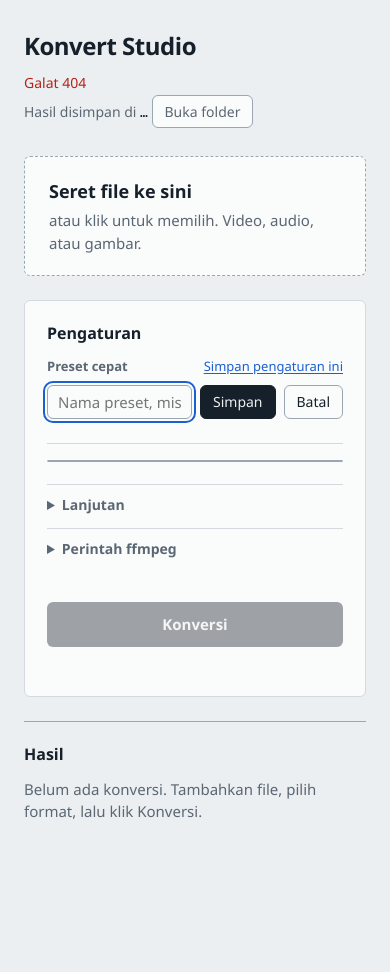
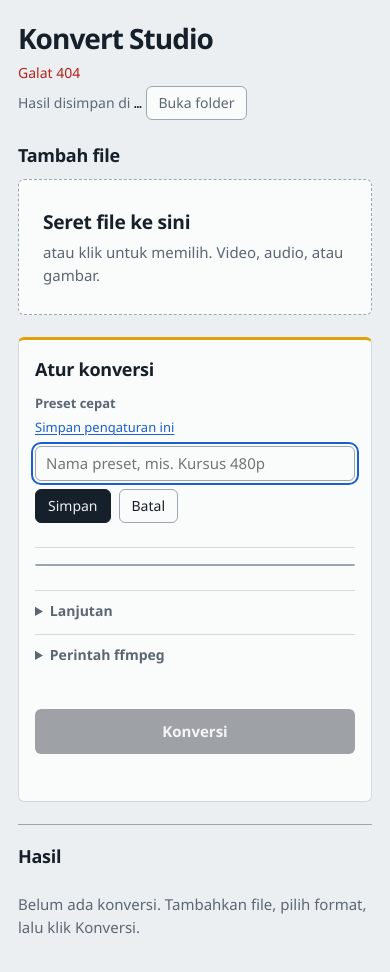
Before and after one commit to andysaktia/konvert-media, a plain HTML site: page konvert/static/index.html in a window 390 px wide. Both pictures are taken after a click on the button "Simpan pengaturan ini". Before the commit the page ends 895 px from the top, so only its background shows below. Drawn offline with Linux system fonts and the light colour scheme; no server answers.

Commit message:
update ui/ux

```diff
--- a/konvert/static/index.html
+++ b/konvert/static/index.html
@@ -19,7 +19,7 @@
 
   <main class="bench">
     <section class="intake" aria-labelledby="h-files">
-      <h2 id="h-files" class="sr">File</h2>
+      <h2 id="h-files">Tambah file</h2>
       <label class="drop">
         <input id="picker" type="file" multiple>
         <span class="drop-main">Seret file ke sini</span>
@@ -29,7 +29,7 @@
     </section>
 
     <section class="setup" aria-labelledby="h-set">
-      <h2 id="h-set">Pengaturan</h2>
+      <h2 id="h-set">Atur konversi</h2>
 
       <div class="profiles">
         <div class="profiles-head">
--- a/konvert/static/style.css
+++ b/konvert/static/style.css
@@ -44,7 +44,7 @@ body {
   min-height: 100vh;
   background: var(--paper);
   color: var(--ink);
-  font: 15px/1.5 "Segoe UI Variable Text", "Segoe UI", system-ui, -apple-system, Roboto, sans-serif;
+  font: 15px/1.55 "Segoe UI Variable Text", "Segoe UI", system-ui, -apple-system, Roboto, sans-serif;
   font-variant-numeric: tabular-nums;
 }
 :focus-visible { outline: 2px solid var(--focus); outline-offset: 2px; }
@@ -54,7 +54,7 @@ code, pre { font-family: "Cascadia Mono", Consolas, "SF Mono", monospace; }
 /* ---------- kerangka ---------- */
 .top, .bench { max-width: 1180px; margin-inline: auto; padding-inline: 24px; }
 .top { display: flex; align-items: flex-end; justify-content: space-between; gap: 8px 24px; padding-block: 28px 12px; }
-.top h1 { margin: 0; font-size: 1.5rem; font-weight: 650; letter-spacing: -0.02em; }
+.top h1 { margin: 0; font-size: 1.75rem; line-height: 1.15; font-weight: 700; letter-spacing: -0.035em; }
 .top-meta { min-width: 0; text-align: right; }
 .top-meta p { margin: 0; color: var(--muted); font-size: .875rem; }
 .engine[data-kind="error"] { color: var(--bad); }
@@ -75,6 +75,13 @@ code, pre { font-family: "Cascadia Mono", Consolas, "SF Mono", monospace; }
 
 .rows { list-style: none; margin: 0; padding: 0; }
 .rows > li:first-child { border-top: 0; }
+.intake h2, .setup h2, .queue h2 {
+  margin: 0 0 12px;
+  font-size: 1.125rem;
+  line-height: 1.3;
+  font-weight: 650;
+  letter-spacing: -0.015em;
+}
 
 .btn {
   display: inline-block; padding: 5px 12px;
@@ -94,13 +101,13 @@ code, pre { font-family: "Cascadia Mono", Consolas, "SF Mono", monospace; }
 .drop {
   position: relative;
   display: flex; flex-direction: column; justify-content: center; gap: 4px;
-  min-height: 120px; padding: 20px 24px;
+  min-height: 136px; padding: 22px 24px;
   border: 1.5px dashed var(--line-strong); border-radius: var(--r);
   background: var(--panel); cursor: pointer;
 }
 .drop:hover, .drop:focus-within, body.dragging .drop { border-color: var(--signal); background: var(--drop-on); }
 .drop input { position: absolute; opacity: 0; width: 1px; height: 1px; }
-.drop-main { font-size: 1.125rem; font-weight: 600; }
+.drop-main { font-size: 1.2rem; font-weight: 650; letter-spacing: -0.015em; }
 .drop-sub { color: var(--muted); }
 
 /* ---------- daftar file ---------- */
@@ -124,8 +131,7 @@ code, pre { font-family: "Cascadia Mono", Consolas, "SF Mono", monospace; }
   max-height: calc(100vh - 32px); overflow-y: auto;
   padding: 20px 22px; background: var(--panel); border: 1px solid var(--line); border-radius: var(--r);
 }
-.setup h2, .queue h2 { margin: 0; font-size: 1rem; font-weight: 650; }
-.setup h2 { margin-bottom: 12px; }
+.setup { border-top: 3px solid var(--signal); }
 
 .profiles { margin-bottom: 16px; padding-bottom: 14px; border-bottom: 1px solid var(--line); }
 .profiles-head { display: flex; align-items: baseline; justify-content: space-between; gap: 12px; margin-bottom: 8px; }
@@ -155,14 +161,15 @@ code, pre { font-family: "Cascadia Mono", Consolas, "SF Mono", monospace; }
 .chip:has(input:checked) { border-color: var(--signal); background: var(--sel); font-weight: 600; box-shadow: inset 0 0 0 1px var(--signal); }
 .chip:has(input:focus-visible) { outline: 2px solid var(--focus); outline-offset: 2px; }
 .chip:has(input:disabled) { opacity: .4; cursor: not-allowed; }
-.fmt-desc { margin: 10px 0 4px; color: var(--muted); font-size: .875rem; }
+.fmt-desc { margin: 12px 0 6px; color: var(--muted); font-size: .9375rem; }
 
 .params { margin-top: 6px; }
 .row {
   display: grid; grid-template-columns: minmax(0, 1fr) minmax(130px, 190px); gap: 4px 12px; align-items: center;
-  padding: 9px 0; border-top: 1px solid var(--line); margin: 0; min-width: 0;
+  padding: 11px 0; border-top: 1px solid var(--line); margin: 0; min-width: 0;
 }
-.row .lab small { display: block; margin-top: 1px; color: var(--muted); font-size: .8125rem; font-weight: 400; line-height: 1.35; }
+.row .lab { font-weight: 550; }
+.row .lab small { display: block; margin-top: 2px; color: var(--muted); font-size: .875rem; font-weight: 400; line-height: 1.4; }
 .row.check { grid-template-columns: auto minmax(0, 1fr); align-items: start; cursor: pointer; }
 .row.check input { margin-top: 4px; }
 .row.stack { grid-template-columns: minmax(0, 1fr); }
@@ -210,8 +217,8 @@ input[type="text"] { width: 100%; }
 .empty { margin: 12px 0 0; color: var(--muted); }
 
 .rows .job {
-  display: grid; grid-template-columns: minmax(0, 1fr) minmax(190px, 1.1fr) 15rem;
-  gap: 6px 20px; align-items: center;
+  display: grid; grid-template-columns: minmax(0, 1fr) minmax(180px, 1fr) auto;
+  gap: 8px 16px; align-items: center;
   padding: 14px 0; border-top: 1px solid var(--line);
 }
 .job-name { font-weight: 600; overflow: hidden; text-overflow: ellipsis; white-space: nowrap; }
@@ -261,3 +268,15 @@ input[type="text"] { width: 100%; }
   .top { flex-direction: column; align-items: flex-start; }
   .top-meta { text-align: left; }
 }
+
+@media (max-width: 560px) {
+  .top, .bench { padding-inline: 18px; }
+  .top { padding-block: 22px 10px; }
+  .bench { gap: 22px; padding-block: 14px 48px; }
+  .setup { padding: 18px 16px; }
+  .profiles-head { align-items: flex-start; flex-direction: column; gap: 4px; }
+  .seg label { padding: 8px 4px; }
+  .row { grid-template-columns: minmax(0, 1fr) minmax(112px, 42%); gap: 8px; }
+  .saveform { flex-wrap: wrap; }
+  .saveform input { flex-basis: 100%; }
+}
```
